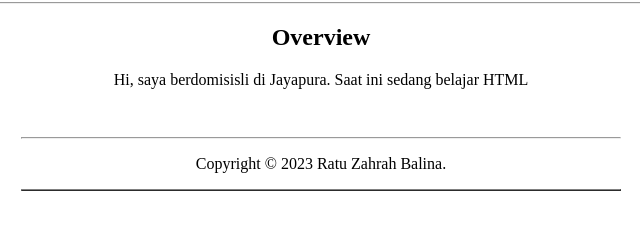
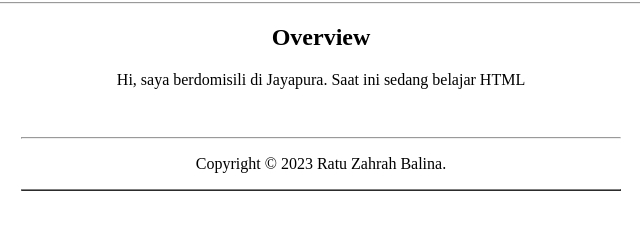
Before and after one commit to Ratuzahrah/HTML, a plain HTML site: page index.html in a window 1280 px wide. Shown: the part 326-556 px from the top of the page, 319-959 px from the left. Drawn offline with Linux system fonts and the light colour scheme.

Commit message:
Update index.html

```diff
--- a/index.html
+++ b/index.html
@@ -24,7 +24,7 @@
     <article style="text-align: center;">
         <h2>Overview</h2>
         <p>
-            Hi, saya berdomisisli di Jayapura.
+            Hi, saya berdomisili di Jayapura.
             Saat ini sedang belajar HTML
         </p>
     </article>
```
